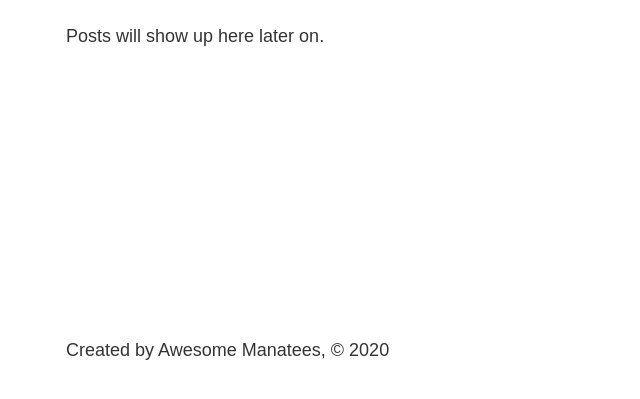
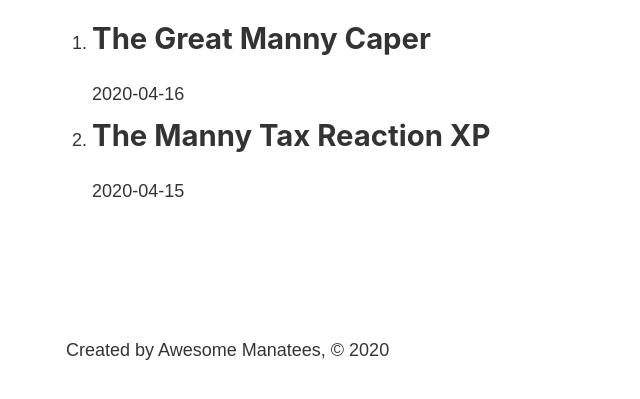
Before and after one commit to ryan258/gatsby-bootcamp, a Gatsby site: page /blog in a window 1280 px wide. Shown: the part 393-792 px from the top of the page, without its empty margins (217-857 px from the left). Built offline with nearby package versions, Linux system fonts and the light colour scheme; Gatsby itself is replaced by a stand-in of ours.

Commit message:
Populate markdown posts on the blog page.

```diff
--- a/gatsby-config.js
+++ b/gatsby-config.js
@@ -18,6 +18,7 @@
         name: 'src',
         path: `${__dirname}/src/`
       }
-    }
+    },
+    'gatsby-transformer-remark'
   ],
 }
--- a/package.json
+++ b/package.json
@@ -17,6 +17,7 @@
     "gatsby": "^2.20.12",
     "gatsby-plugin-sass": "^2.2.2",
     "gatsby-source-filesystem": "^2.2.3",
+    "gatsby-transformer-remark": "^2.7.2",
     "node-sass": "^4.13.1",
     "react": "^16.12.0",
     "react-dom": "^16.12.0"
--- a/src/pages/blog.js
+++ b/src/pages/blog.js
@@ -1,12 +1,39 @@
 import React from "react"
+import { graphql, useStaticQuery } from "gatsby"
 
 import Layout from "../components/layout"
 
 const BlogPage = () => {
+  const data = useStaticQuery(graphql`
+    query {
+      allMarkdownRemark {
+        edges {
+          node {
+            frontmatter {
+              title
+              date
+            }
+          }
+        }
+      }
+    }
+  `)
+
+  // console.log(data)
+
   return (
     <Layout>
       <h1>Manny Blogs Nonsense</h1>
-      <p>Posts will show up here later on.</p>
+      <ol>
+        {data.allMarkdownRemark.edges.map(edge => {
+          return (
+            <li key={edge.node.id}>
+              <h2>{edge.node.frontmatter.title}</h2>
+              <p>{edge.node.frontmatter.date}</p>
+            </li>
+          )
+        })}
+      </ol>
     </Layout>
   )
 }
--- a/src/posts/react.md
+++ b/src/posts/react.md
@@ -1,9 +1,9 @@
 ---
-title: "The Manny XP"
-date: "2020-04-16"
+title: "The Manny Tax Reaction XP"
+date: "2020-04-15"
 ---
 
-I just learned a couple things!
+I just learned a couple things, then he flips out...
 
 ## Things Like:
 
```
Also changed, not shown: src/pages/404.js (added, +7 -0 lines).
